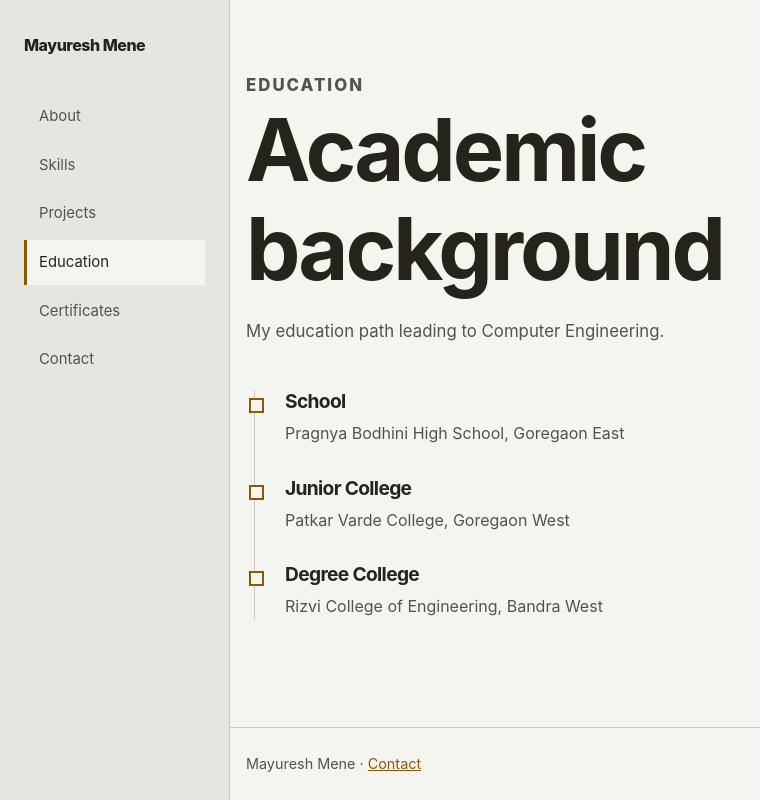
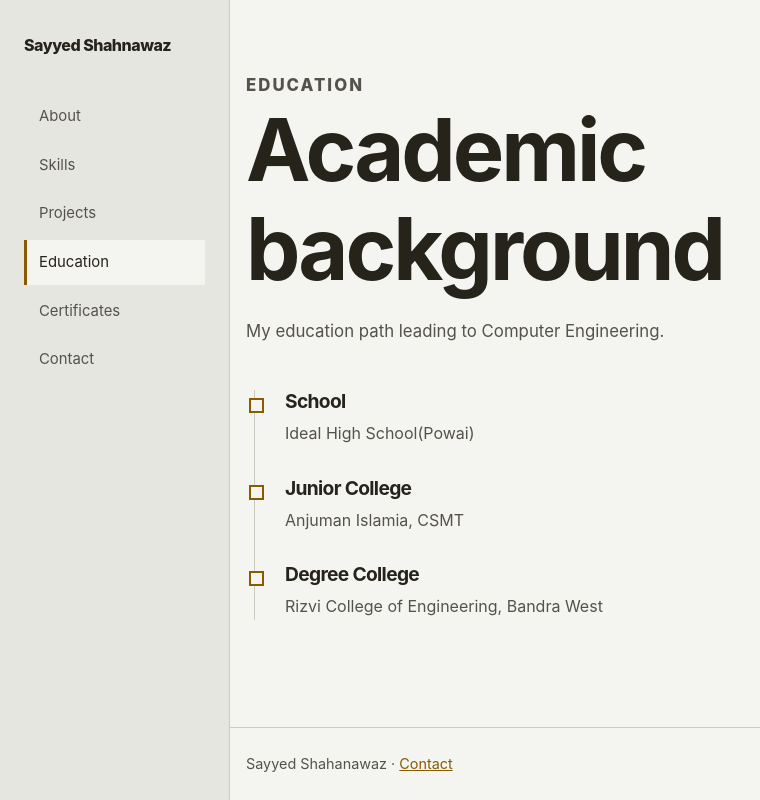
Before and after one commit to SHAHNAWAZ-hu/My-portfolio, a plain HTML site: page education.html in a window 1280 px wide. Shown: the top 800 px of the page, without its empty margins (0-760 px from the left). Drawn offline with Linux system fonts and the light colour scheme.

Commit message:
education.html

```diff
--- a/education.html
+++ b/education.html
@@ -2,12 +2,12 @@
 <html lang="en">
 <head>
     <meta charset="UTF-8"><meta name="viewport" content="width=device-width, initial-scale=1.0">
-    <meta name="description" content="Education history of Mayuresh Mene from school through Computer Engineering at Rizvi College of Engineering.">
-    <title>Education | Mayuresh Mene</title><link rel="icon" href="favicon.svg" type="image/svg+xml"><link rel="stylesheet" href="style.css">
+    <meta name="description" content="Education history of Sayyed Shahnawaz from school through Computer Engineering at Rizvi College of Engineering.">
+    <title>Education | Sayyed Shahnawaz</title><link rel="icon" href="favicon.svg" type="image/svg+xml"><link rel="stylesheet" href="style.css">
 </head>
 <body>
-<header class="site-header"><nav class="nav" aria-label="Primary navigation"><a class="brand" href="index.html">Mayuresh Mene</a><div class="nav-links"><a href="about.html">About</a><a href="skills.html">Skills</a><a href="projects.html">Projects</a><a href="education.html" aria-current="page">Education</a><a href="certificates.html">Certificates</a><a href="contact.html">Contact</a></div></nav></header>
+<header class="site-header"><nav class="nav" aria-label="Primary navigation"><a class="brand" href="index.html">Sayyed Shahnawaz</a><div class="nav-links"><a href="about.html">About</a><a href="skills.html">Skills</a><a href="projects.html">Projects</a><a href="education.html" aria-current="page">Education</a><a href="certificates.html">Certificates</a><a href="contact.html">Contact</a></div></nav></header>
 <main class="page"><div class="page-intro"><p class="eyebrow">Education</p><h1>Academic background</h1><p>My education path leading to Computer Engineering.</p></div>
-<div class="timeline"><section class="timeline-item"><h3>School</h3><p>Pragnya Bodhini High School, Goregaon East</p></section><section class="timeline-item"><h3>Junior College</h3><p>Patkar Varde College, Goregaon West</p></section><section class="timeline-item"><h3>Degree College</h3><p>Rizvi College of Engineering, Bandra West</p></section></div></main>
-<footer class="site-footer"><div class="footer-inner">Mayuresh Mene · <a href="contact.html">Contact</a></div></footer>
+<div class="timeline"><section class="timeline-item"><h3>School</h3><p>Ideal High School(Powai)</p></section><section class="timeline-item"><h3>Junior College</h3><p>Anjuman Islamia, CSMT</p></section><section class="timeline-item"><h3>Degree College</h3><p>Rizvi College of Engineering, Bandra West</p></section></div></main>
+<footer class="site-footer"><div class="footer-inner">Sayyed Shahanawaz · <a href="contact.html">Contact</a></div></footer>
 </body></html>
```
